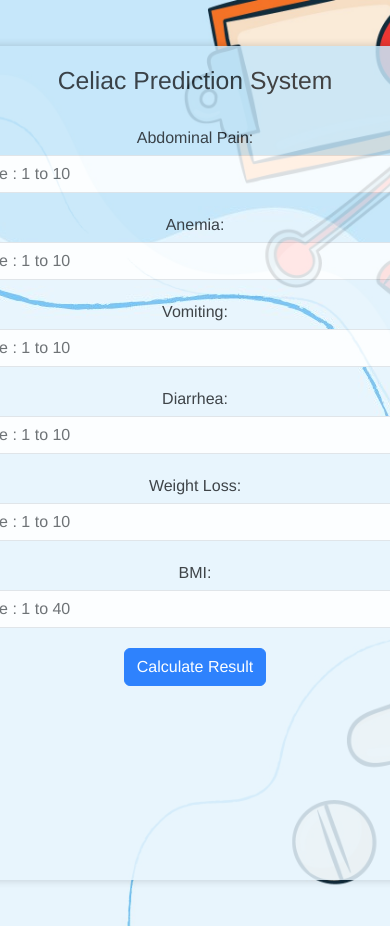
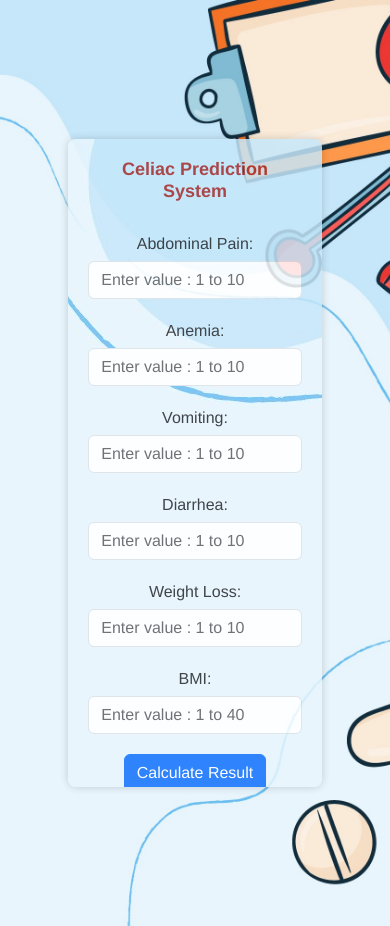
Before and after one commit to himanshukhurana2324/working_cds, a Django app: page / in a window 390 px wide. Run offline with Django 5.2, Linux system fonts and the light colour scheme.

Commit message:
modified:   templates/main2.html

```diff
--- a/templates/main2.html
+++ b/templates/main2.html
@@ -23,8 +23,8 @@
       position: fixed;
       border-radius: 8px;
       text-align: center;
-      width: 65vh;
-      height: 90vh;
+      width: 65%;
+      height: 70%;
       overflow-y: auto;
       /* Enable vertical scrolling */
     }
@@ -37,7 +37,16 @@
 
 
     /* Media query for devices with width less than or equal to 600px */
+    @media only screen and (max-width: 600px) {
+      .form-group {
+        margin-bottom: 15px;
+      }
 
+      label {
+        display: block;
+        margin-bottom: 3px;
+      }
+    }
 
 
     .form-group {
@@ -62,11 +71,18 @@
       color: brown;
     }
 
+    .number-center {
+      text-align: center;
+      color: brown;
+      font-size: 18px;
+      font-weight: bold;
+      margin-bottom: 20px;
+    }
+
     body {
 
       background-image: url('/static/bg.jpg');
       background-size: cover;
-      background-repeat: no-repeat;
       background-position: center;
       height: 100vh;
 
@@ -79,7 +95,7 @@
   <div class="container-fluid">
     <div class="d-flex align-items-center justify-content-center min-vh-100">
       <div class="form-container" style="background-image: url('/static/bg.jpg')">
-        <h2 class="number-center mb-4">Celiac Prediction System</h2>
+        <h2 class="number-center">Celiac Prediction System</h2>
         <form action="output">
           <div class="form-group">
             <div class="result" id="result">
```
